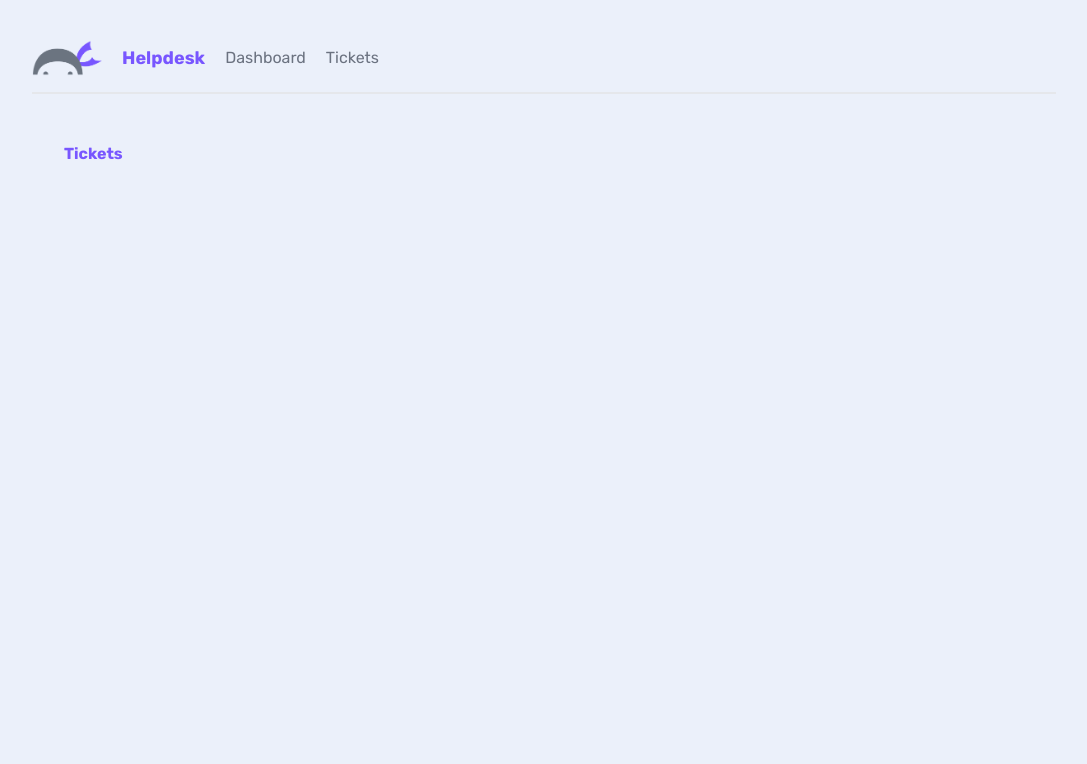
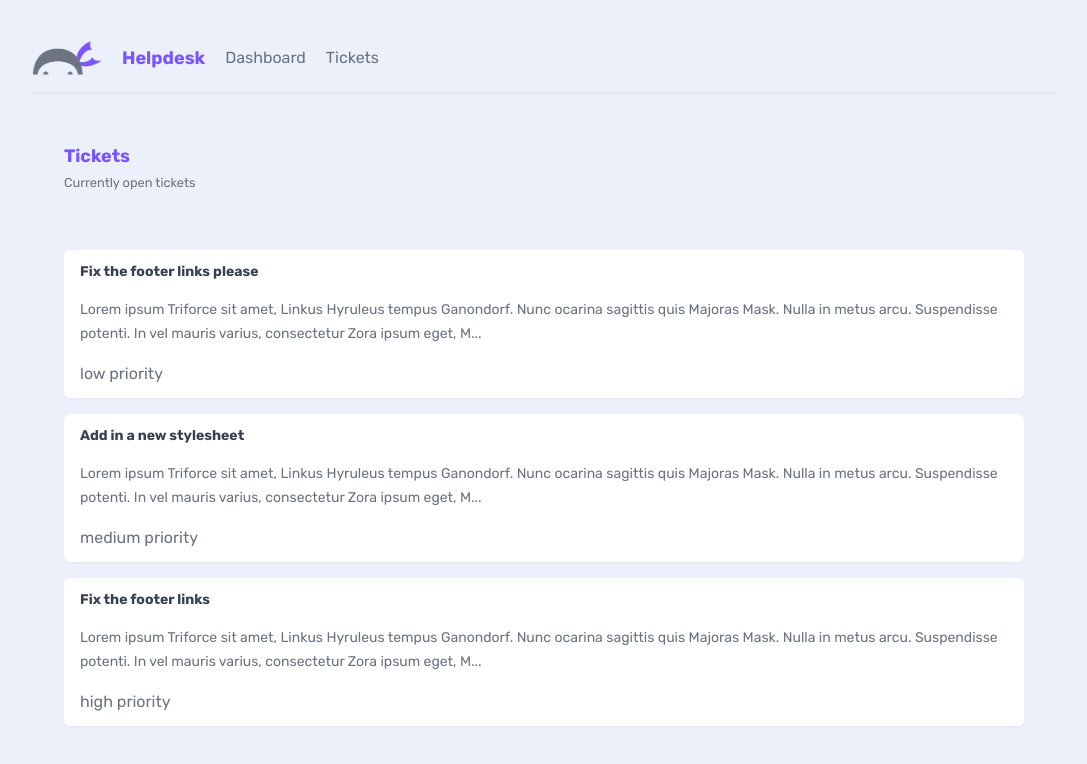
Before and after one commit to Mig-uel/helpdesk, a Next.js app: page /tickets in a window 1280 px wide. Shown: the top 764 px of the page, without its empty margins (96-1183 px from the left). Built offline with nearby package versions, Linux system fonts and the light colour scheme; data requests are answered from the project's data file.

Commit message:
feat: Update Tickets page with navigation and ticket list component

```diff
--- a/app/tickets/page.tsx
+++ b/app/tickets/page.tsx
@@ -1,7 +1,18 @@
+import TicketList from './ticket-list.tickets'
+
 const Tickets = () => {
   return (
     <main>
-      <h2>Tickets</h2>
+      <nav>
+        <div>
+          <h2>Tickets</h2>
+          <p>
+            <small>Currently open tickets</small>
+          </p>
+        </div>
+      </nav>
+
+      <TicketList />
     </main>
   )
 }
```
